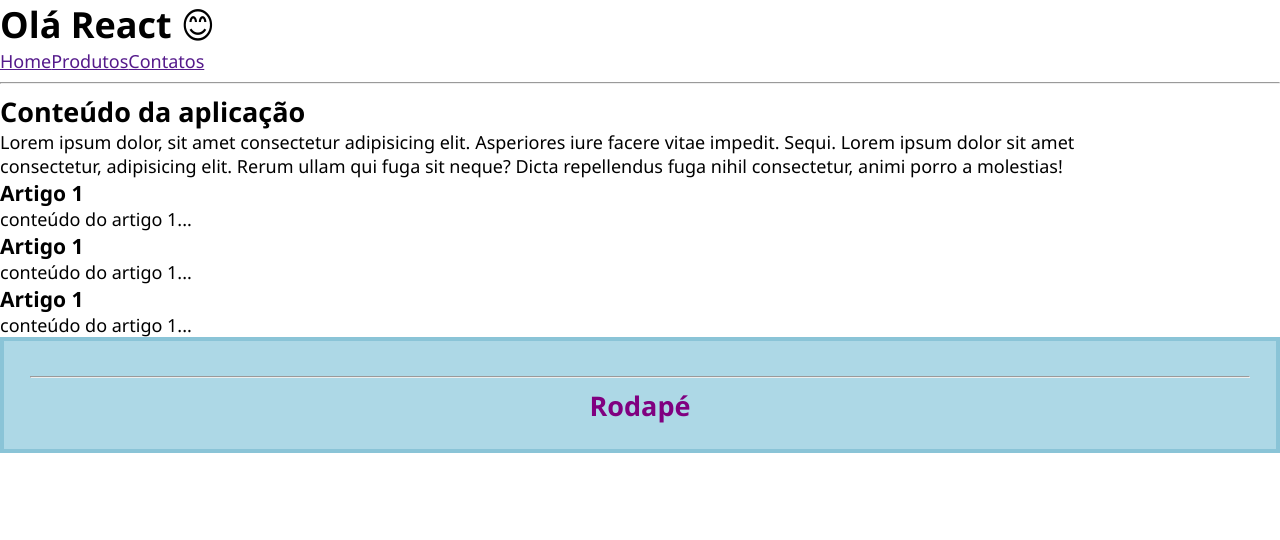
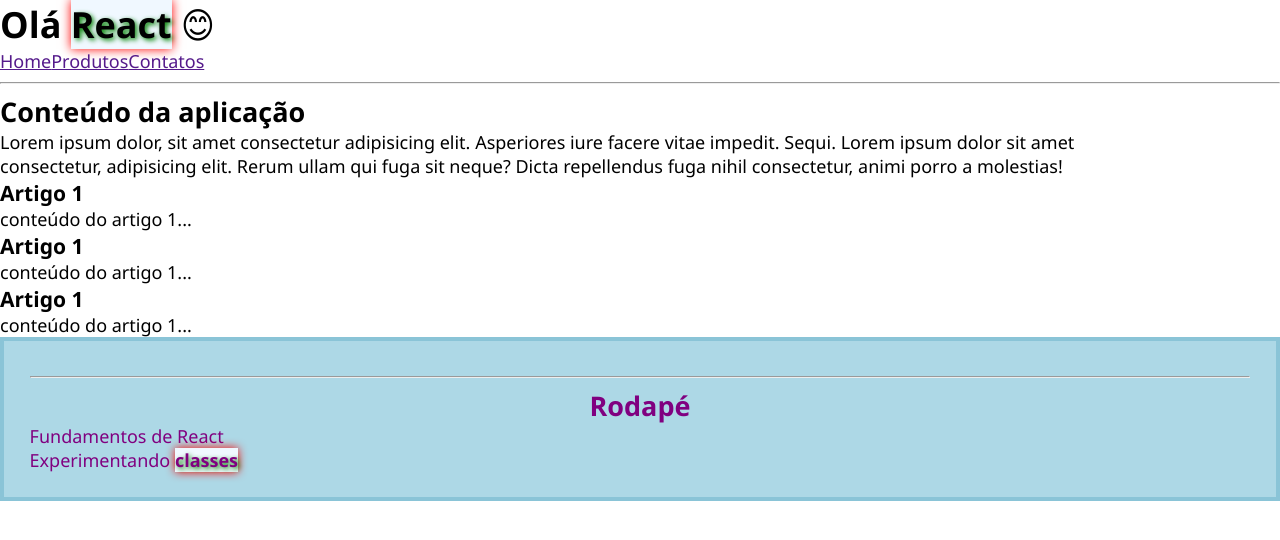
Before and after one commit to melissaJll/react-fundamentos, a React (Vite) app: page / in a window 1280 px wide. Shown: the top 540 px of the page. Built offline with nearby package versions, Linux system fonts and the light colour scheme.

Commit message:
conflito das classes sombra

```diff
--- a/src/components/Cabecalho.jsx
+++ b/src/components/Cabecalho.jsx
@@ -1,9 +1,12 @@
 import Menu from "./Menu";
+import "./cabecalho.css";
 
 function Cabecalho() {
   return (
     <header>
-      <h1>Olá React 😊</h1>
+      <h1>
+        Olá <span className="sombra">React</span> 😊
+      </h1>
       <Menu />
       <hr />
     </header>
--- a/src/components/Rodape.jsx
+++ b/src/components/Rodape.jsx
@@ -11,6 +11,10 @@ function Rodape() {
     <footer style={exemploEstilos}>
       <hr />
       <h2 style={{ textAlign: "center" }}>Rodapé</h2>
+      <p>Fundamentos de React</p>
+      <p>
+        Experimentando <b className="sombra">classes</b>
+      </p>
     </footer>
   );
 }
--- /dev/null
+++ b/src/components/cabecalho.css
@@ -0,0 +1,3 @@
+.sombra {
+  text-shadow: green 2px 2px 5px;
+}
--- a/src/index.css
+++ b/src/index.css
@@ -18,3 +18,7 @@ html {
 body {
   font-family: "Segoe UI", Tahoma, Geneva, Verdana, sans-serif;
 }
+.sombra {
+  box-shadow: red 0 0 10px;
+  background-color: aliceblue;
+}
```
